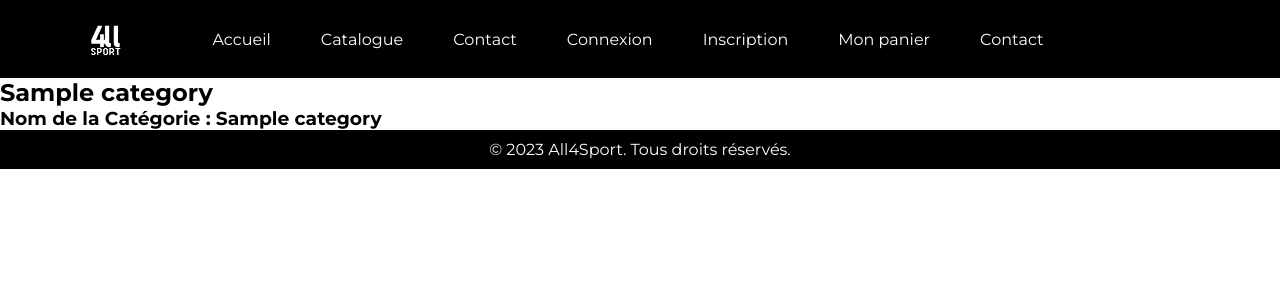
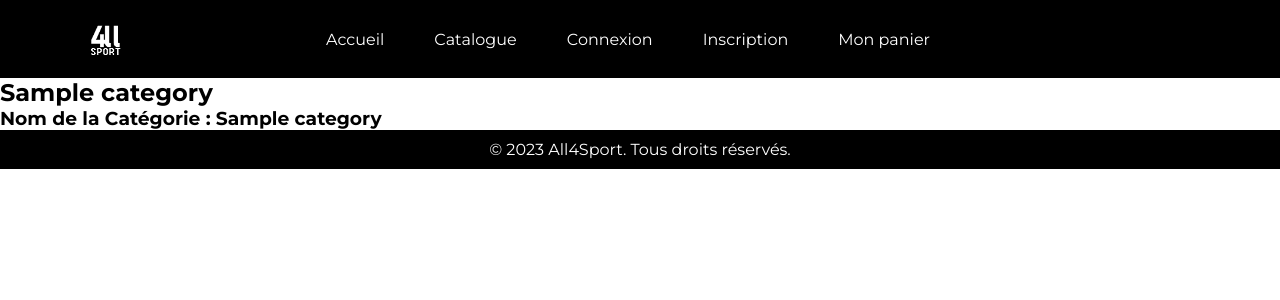
Before and after one commit to sabhcode/AP3, a Symfony app: template app/templates/catalogue/detail.html.twig in a window 1280 px wide. Shown: the top 300 px of the page. Run offline with Twig, Linux system fonts and the light colour scheme; the template is opened without the code that fills it: most values are stand-ins (such as "Sample title", 1, 10 or a date in 2020); some libraries are stand-ins or nearby versions.

Commit message:
modify cart

```diff
--- a/app/templates/header.html.twig
+++ b/app/templates/header.html.twig
@@ -21,14 +21,8 @@
 						<a href="/logout" class="{{ app.request.getPathInfo() == '/deconnexion' ? 'on' : '' }}">Déconnexion</a>
 					</li>
 				{% else %}
-
-
 					<li>
 						<a href="/catalogue" class="{{ app.request.getPathInfo() == '/catalogue' ? 'on' : '' }}">Catalogue</a>
-					</li>
-
-					<li>
-						<a href="/contact" class="{{ app.request.getPathInfo() == '/contact' ? 'on' : '' }}">Contact</a>
 					</li>
 					<li>
 						<a href="/connexion" class="{{ app.request.getPathInfo() == '/connexion' ? 'on' : '' }}">Connexion</a>
@@ -37,10 +31,7 @@
 						<a href="/inscription" class="{{ app.request.getPathInfo() == '/inscription' ? 'on' : '' }}">Inscription</a>
 					</li>
 					<li>
-						<a href="/contact" class="{{ app.request.getPathInfo() == '/contact' ? 'on' : '' }}">Mon panier</a>
-					</li>
-					<li>
-						<a href="/contact" class="{{ app.request.getPathInfo() == '/contact' ? 'on' : '' }}">Contact</a>
+						<a href="/mon-panier" class="{{ app.request.getPathInfo() == '/mon-panier' ? 'on' : '' }}">Mon panier</a>
 					</li>
 				{% endif %}
 
```
